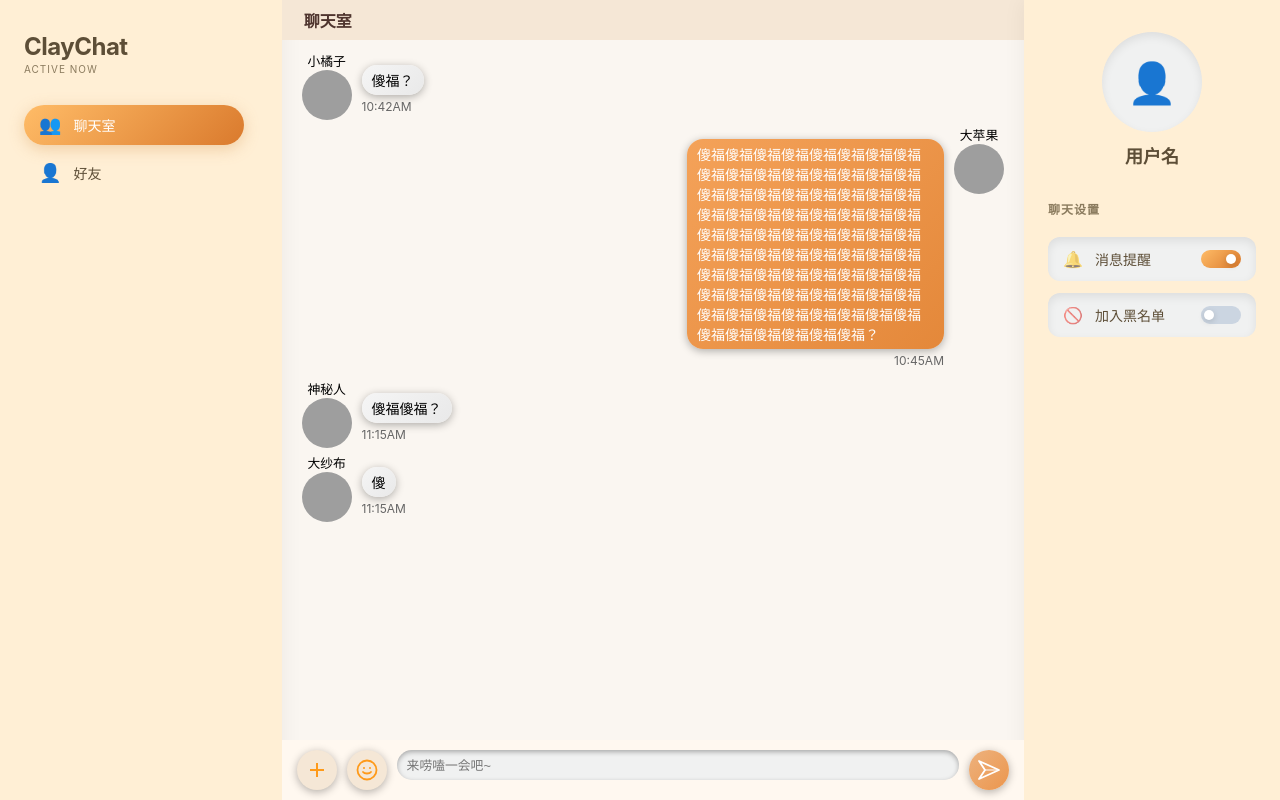
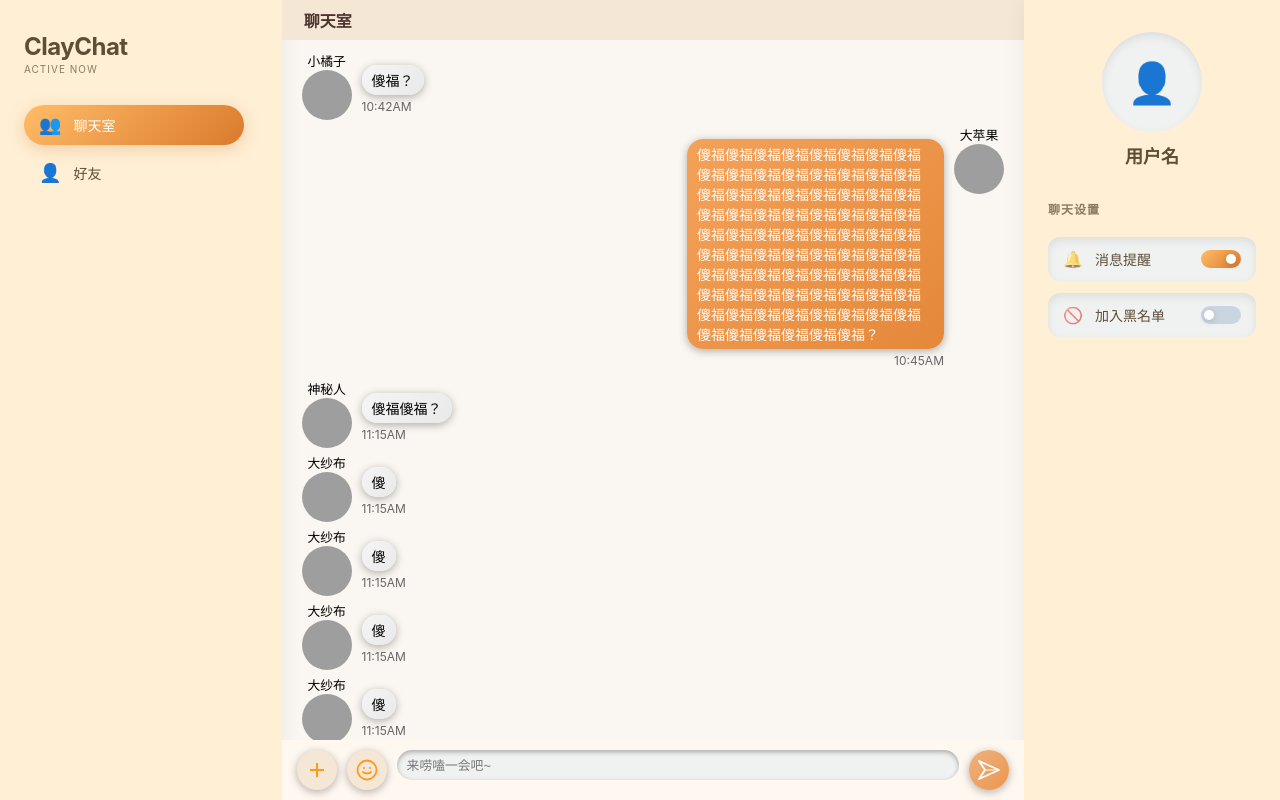
Before and after one commit to kx-cheat-room-2027/kexie-chat-room-2027-frontend, a Vue app: page /chat in a window 1280 px wide. Built offline with nearby package versions, Linux system fonts and the light colour scheme; sample sign-in values are in the browser's storage; grey boxes are pictures that could not be loaded.

Commit message:
feat(mock):假数据API

```diff
--- a/src/components/messageManager/MessageContainer.vue
+++ b/src/components/messageManager/MessageContainer.vue
@@ -2,7 +2,7 @@
 <script setup>
 import MessageList from './MessageList.vue'
 import MessageInput from './MessageInput.vue'
-import { useMessage } from './useMessage'
+import { useMessage } from '@/mock/useMessage.js'
 
 const { messages, sendMessage } = useMessage()
 </script>
--- a/src/components/messageManager/useMessage.js
+++ /dev/null
@@ -1,55 +0,0 @@
-import { ref, onMounted } from 'vue'
-
-export function useMessage() {
-    const messages = ref([])
-    function loadMockData() {
-        messages.value = [
-            {
-                id: 1,
-                content: "傻福？",
-                self: false,
-                time: "10:42AM",
-                username: "小橘子"
-            },
-            {
-                id: 2,
-                content: "傻福傻福傻福傻福傻福傻福傻福傻福傻福傻福傻福傻福傻福傻福傻福傻福傻福傻福傻福傻福傻福傻福傻福傻福傻福傻福傻福傻福傻福傻福傻福傻福傻福傻福傻福傻福傻福傻福傻福傻福傻福傻福傻福傻福傻福傻福傻福傻福傻福傻福傻福傻福傻福傻福傻福傻福傻福傻福傻福傻福傻福傻福傻福傻福傻福傻福傻福傻福傻福傻福傻福傻福傻福傻福傻福傻福傻福傻福？",
-                self: true,
-                time: "10:45AM",
-                username: "大苹果"
-            },
-            {
-                id: 3,
-                content: "傻福傻福？",
-                self: false,
-                time: "11:15AM",
-                username: "神秘人"
-            },
-            {
-                id: 3,
-                content: "傻",
-                self: false,
-                time: "11:15AM",
-                username: "大纱布"
-            }
-        ]
-    }
-
-    function sendMessage(text) {
-        messages.value.push({
-            id: Date.now(),
-            content: text,
-            self: true,
-            time: new Date().toLocaleTimeString()
-        })
-    }
-
-    onMounted(() => {
-        loadMockData()
-    })
-
-    return {
-        messages,
-        sendMessage
-    }
-}
--- /dev/null
+++ b/src/mock/useMessage.js
@@ -0,0 +1,190 @@
+import { ref, onMounted } from 'vue'
+
+export function useMessage() {
+    const messages = ref([])
+    function loadMockData() {
+        messages.value = [
+            {
+                id: 1,
+                content: "傻福？",
+                self: false,
+                time: "10:42AM",
+                username: "小橘子"
+            },
+            {
+                id: 2,
+                content: "傻福傻福傻福傻福傻福傻福傻福傻福傻福傻福傻福傻福傻福傻福傻福傻福傻福傻福傻福傻福傻福傻福傻福傻福傻福傻福傻福傻福傻福傻福傻福傻福傻福傻福傻福傻福傻福傻福傻福傻福傻福傻福傻福傻福傻福傻福傻福傻福傻福傻福傻福傻福傻福傻福傻福傻福傻福傻福傻福傻福傻福傻福傻福傻福傻福傻福傻福傻福傻福傻福傻福傻福傻福傻福傻福傻福傻福傻福？",
+                self: true,
+                time: "10:45AM",
+                username: "大苹果"
+            },
+            {
+                id: 3,
+                content: "傻福傻福？",
+                self: false,
+                time: "11:15AM",
+                username: "神秘人"
+            },
+            {
+                id: 3,
+                content: "傻",
+                self: false,
+                time: "11:15AM",
+                username: "大纱布"
+            },
+            {
+                id: 3,
+                content: "傻",
+                self: false,
+                time: "11:15AM",
+                username: "大纱布"
+            },
+            {
+                id: 3,
+                content: "傻",
+                self: false,
+                time: "11:15AM",
+                username: "大纱布"
+            },
+            {
+                id: 3,
+                content: "傻",
+                self: false,
+                time: "11:15AM",
+                username: "大纱布"
+            },
+            {
+                id: 3,
+                content: "傻",
+                self: false,
+                time: "11:15AM",
+                username: "大纱布"
+            },
+            {
+                id: 3,
+                content: "傻",
+                self: false,
+                time: "11:15AM",
+                username: "大纱布"
+            },
+            {
+                id: 3,
+                content: "傻",
+                self: false,
+                time: "11:15AM",
+                username: "大纱布"
+            },
+            {
+                id: 3,
+                content: "傻",
+                self: false,
+                time: "11:15AM",
+                username: "大纱布"
+            },
+            {
+                id: 3,
+                content: "傻",
+                self: false,
+                time: "11:15AM",
+                username: "大纱布"
+            },
+            {
+                id: 3,
+                content: "傻",
+                self: false,
+                time: "11:15AM",
+                username: "大纱布"
+            },
+            {
+                id: 3,
+                content: "傻",
+                self: false,
+                time: "11:15AM",
+                username: "大纱布"
+            },
+            {
+                id: 3,
+                content: "傻",
+                self: false,
+                time: "11:15AM",
+                username: "大纱布"
+            },
+            {
+                id: 3,
+                content: "傻",
+                self: false,
+                time: "11:15AM",
+                username: "大纱布"
+            },
+            {
+                id: 3,
+                content: "傻",
+                self: false,
+                time: "11:15AM",
+                username: "大纱布"
+            }
+        ]
+    }
+
+    function sendMessage(text) {
+        messages.value.push({
+            id: Date.now(),
+            content: text,
+            self: true,
+            time: new Date().toLocaleTimeString()
+        })
+    }
+    function createNewMessage(text) {
+        messages.value.push({
+            id: Date.now(),
+            content: text,
+            self: false,
+            username: "何意味",
+            time: new Date().toLocaleTimeString()
+        })
+    }
+
+    function createHistoryMessages() {
+        const history = [
+            {
+                id: 1,
+                content: "傻福？",
+                self: false,
+                time: "10:42AM",
+                username: "小橘子"
+            },
+            {
+                id: 2,
+                content: "傻福傻福傻福傻福傻福…",
+                self: true,
+                time: "10:45AM",
+                username: "大苹果"
+            },
+            {
+                id: 3,
+                content: "傻福傻福？",
+                self: false,
+                time: "11:15AM",
+                username: "神秘人"
+            },
+            {
+                id: 4,
+                content: "傻",
+                self: false,
+                time: "11:15AM",
+                username: "大纱布"
+            }
+        ]
+
+        messages.value.unshift(...history)
+    }
+
+    onMounted(() => {
+        loadMockData()
+    })
+
+    return {
+        messages,
+        sendMessage
+    }
+}
```
Also changed, not shown: src/mock/chatRoom.js (added, +101 -0 lines).
